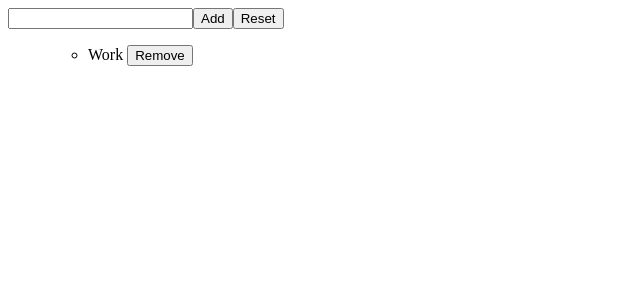
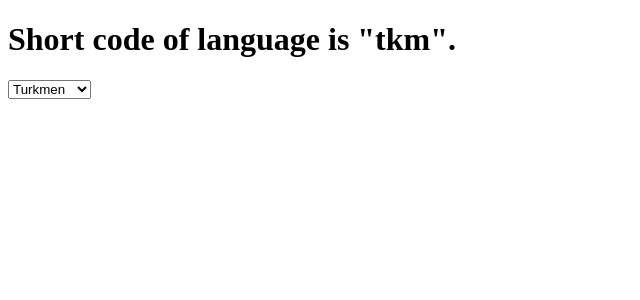
Before and after one commit to SuleymanAmangeldiyev/re_done_develhope_ex, a React (Create React App) app: page / in a window 1280 px wide. Shown: the top 300 px of the page, without its empty margins (0-640 px from the left). Built offline with nearby package versions, Linux system fonts and the light colour scheme.

Commit message:
the ex:41 (context - 01 ) has done

```diff
--- a/src/App.jsx
+++ b/src/App.jsx
@@ -1,24 +1,12 @@
 import React, { Component } from "react";
-import TodoList from "./TodoList";
+import { DisplayLanguage } from "./DisplayLanguage";
 export class App extends Component {
   render() {
 
-    const show = (items, callback) => {
-      return (
-        <ul>
-          { items.map((item) => (
-              <li key={item}>
-                {item} <button onClick={() => callback(item)}>Remove</button>
-              </li>
-            ))}
-        </ul>
-      );
-    };
 
     return (
       <div>
-       <TodoList shows={show}/>
-
+    <DisplayLanguage />
 
       </div>
     );
@@ -27,6 +15,6 @@
 
 export default App;
 
-// the ex: 40  (Render-Props-01)
+// the ex: 41  (Context - 01)
 
-// Modify the TodoList component so that, instead of rendering the items array within the ul tag, it calls the function passed to its render prop, passing it the items array as a parameter, as well as the function required to delete the item. Pass a render prop to the TodoList component to correctly render and interact with the items array
+// Create a LanguageContext and wrap a DisplayLanguage component within its provider. Add a select tag to the component containing the DisplayLanguage component that allows the user to select the language, and pass it as a value to the Provider.
--- /dev/null
+++ b/src/DisplayLanguage.jsx
@@ -0,0 +1,29 @@
+import React from "react";
+import { LanguageContext } from "./LanguageContext";
+
+export class DisplayLanguage extends React.Component {
+  state = {
+    language: "tkm",
+  };
+  options = (e) => {
+    this.setState({
+      language: e.target.value,
+    });
+  };
+  render() {
+    return (
+      <div>
+        <LanguageContext.Provider value={this.state.language}>
+          <h1>Short code of language is "{this.state.language}".</h1>
+        </LanguageContext.Provider>
+        <select value={this.state.language} onChange={this.options}>
+          <option value="en">English</option>
+          <option value="tkm">Turkmen</option>
+          <option value="rm">Romanian</option>
+          <option value="cin">Chinese</option>
+          <option value="rus">Rossian</option>
+        </select>
+      </div>
+    );
+  }
+}
--- /dev/null
+++ b/src/LanguageContext.jsx
@@ -0,0 +1,3 @@
+import { createContext } from "react";
+
+export const LanguageContext = createContext("tkm");
```
